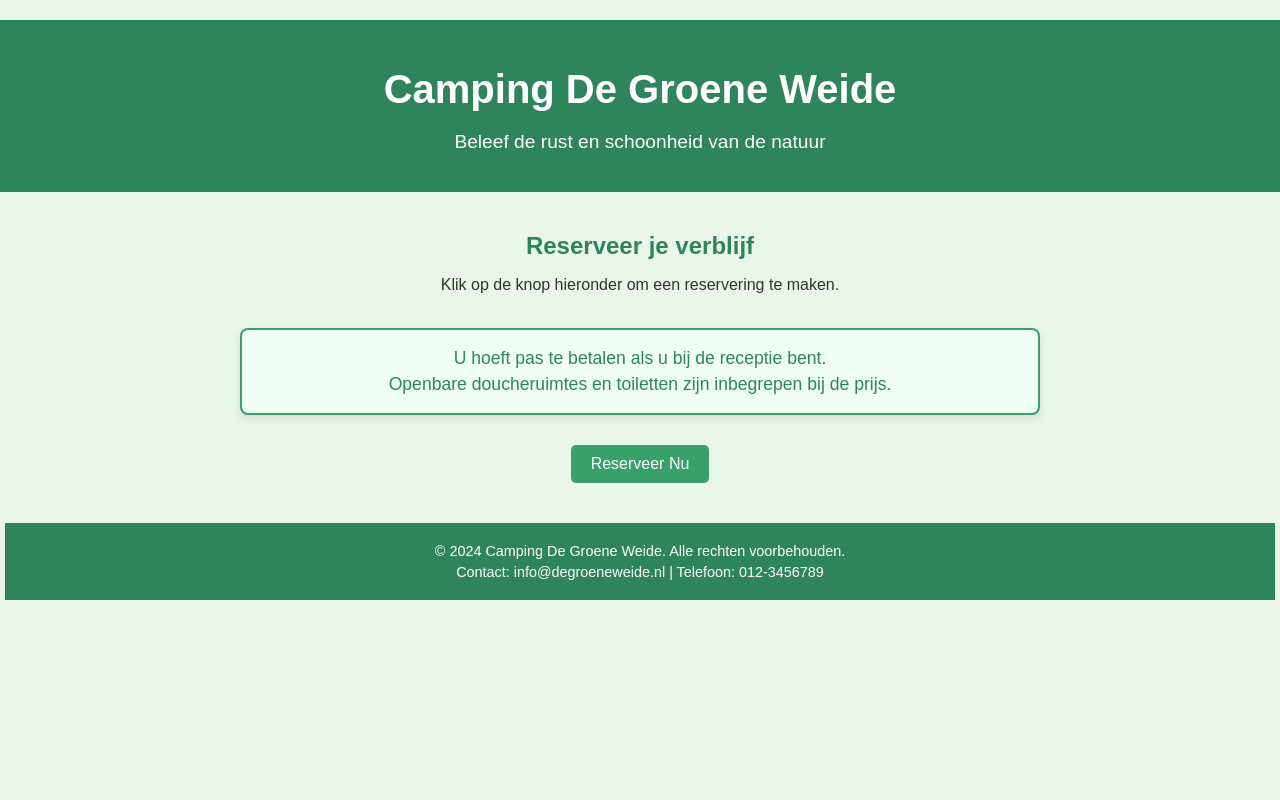
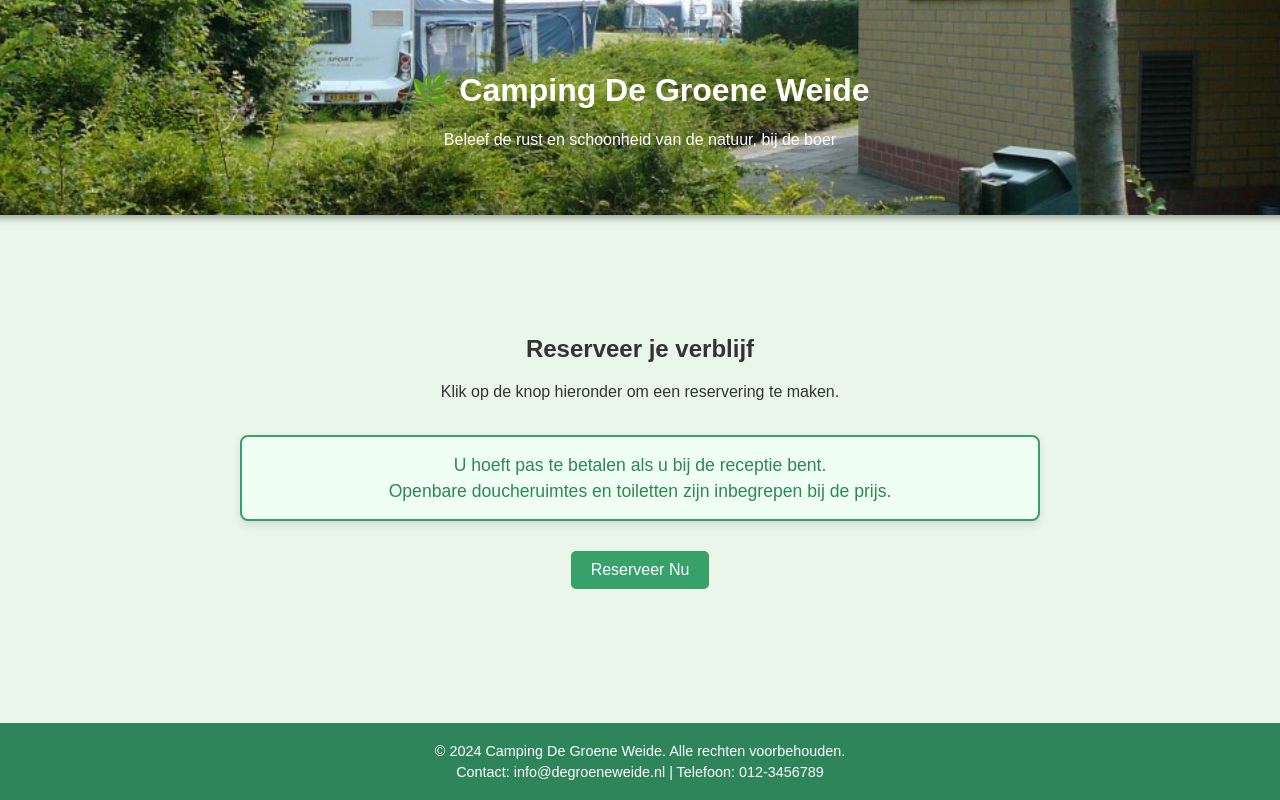
Before and after one commit to LingzanSekema/Boer-Bert-Reserveringssysteem, a PHP site: page / in a window 1280 px wide. Run offline with PHP 8.4, Linux system fonts and the light colour scheme.

Commit message:
opmaak header (concept)

```diff
--- a/index.html
+++ b/index.html
@@ -9,8 +9,8 @@
 <body>
     <header>
         <div class="header-content">
-            <h1>Camping De Groene Weide</h1>
-            <p>Beleef de rust en schoonheid van de natuur</p>
+            <h1><span class="logo">🌿</span> Camping De Groene Weide</h1>
+            <p>Beleef de rust en schoonheid van de natuur, bij de boer</p>
         </div>
     </header>
 
--- a/style.css
+++ b/style.css
@@ -3,59 +3,61 @@ html, body {
     font-family: 'Arial', sans-serif;
     background-color: #eaf6e9;
     color: #333;
-    padding: 0;
     margin: 0;
+    padding: 0; /* Verwijder padding uit de body */
+    width: 100%;
+    height: 100%;
+    box-sizing: border-box; /* Zorg ervoor dat padding geen invloed heeft op de breedte */
+    display: flex;
+    flex-direction: column;
     min-height: 100vh;
-    overflow-y: auto; /* Zorgt ervoor dat verticaal scrollen altijd mogelijk is */
 }
 
-/* Algemene stijl voor body */
+/* Algemene body instellingen voor centreren */
 body {
     display: flex;
     flex-direction: column;
-    align-items: center;
-    justify-content: flex-start; /* Start bovenaan om goed te kunnen scrollen */
-    padding: 20px;
-    box-sizing: border-box;
+    align-items: center; /* Centraal uitlijnen */
+    justify-content: flex-start; /* Zorg ervoor dat de inhoud bovenaan begint */
+    flex-grow: 1;
 }
 
 /* Header */
 header {
     width: 100%;
-    background-color: #2f855a;
+    background-image: url(images/camping1.jpg);
+    background-size: cover;
+    background-position: center;
     color: white;
-    padding: 20px;
     text-align: center;
+    padding: 50px 20px;
+    box-shadow: 0 4px 6px rgba(0, 0, 0, 0.3);
+    margin: 0;
+    position: relative;
+    z-index: 10; /* Zorg ervoor dat de header boven andere elementen komt */
 }
 
-.header-content h1 {
-    font-size: 2.5em;
-    margin-bottom: 10px;
-}
-
-.header-content p {
-    font-size: 1.2em;
-}
-
-/* Hoofdsectie */
+/* Zorg ervoor dat de main-inhoud onder de header staat */
 main {
     width: 100%;
     max-width: 800px;
     text-align: center;
-    margin: 20px 0;
+    margin-top: 100px; /* Verlaag deze marge om de ruimte tussen header en tekst te verminderen */
+    margin-bottom: 20px;
+    box-sizing: border-box;
 }
 
 /* Info-box styling */
 .info-box {
-    background-color: #f0fff4; /* Lichtgroene achtergrond die opvalt */
-    border: 2px solid #38a169; /* Groene rand om te passen bij de natuurthema */
+    background-color: #f0fff4;
+    border: 2px solid #38a169;
     border-radius: 8px;
     padding: 15px;
     margin-bottom: 20px;
     color: #2f855a;
     font-size: 1.1em;
     text-align: center;
-    box-shadow: 0 4px 8px rgba(0, 0, 0, 0.1); /* Zachte schaduw om het vak te laten opvallen */
+    box-shadow: 0 4px 8px rgba(0, 0, 0, 0.1);
 }
 
 .info-box p {
@@ -63,10 +65,63 @@ main {
     line-height: 1.5;
 }
 
-/* Inhoud */
-.content h2 {
-    color: #2f855a;
-    margin-bottom: 10px;
+/* Reserveringsformulier popup */
+.form-popup {
+    display: none;
+    position: fixed;
+    top: 50%;
+    left: 50%;
+    transform: translate(-50%, -50%);
+    background-color: white;
+    padding: 25px;
+    border-radius: 10px;
+    box-shadow: 0 4px 8px rgba(0, 0, 0, 0.2);
+    width: 500px;
+    max-width: 90vw;
+    max-height: 80vh;
+    overflow-y: auto;
+    z-index: 100;
+}
+
+/* Footer */
+footer {
+    width: 100%;
+    background-color: #2f855a;
+    color: white;
+    padding: 15px;
+    text-align: center;
+    font-size: 0.9em;
+    position: relative;
+    box-sizing: border-box;
+    margin-top: auto; /* Duwt de footer naar beneden */
+}
+
+/* Zorg ervoor dat de footer geen ongewenste padding/margin heeft */
+footer p {
+    margin: 5px 0;
+}
+
+/* Formulier en invoervelden */
+form label {
+    display: block;
+    margin-top: 15px;
+    font-size: 1em;
+    color: #444;
+}
+
+input[type="text"],
+input[type="email"],
+input[type="number"],
+input[type="date"],
+select {
+    width: 100%;
+    padding: 10px;
+    margin-top: 5px;
+    border: 1px solid #ccc;
+    border-radius: 5px;
+    font-size: 1em;
+    box-sizing: border-box;
+    text-align: center;
 }
 
 button {
@@ -84,91 +139,3 @@ button {
 button:hover {
     background-color: #2f855a;
 }
-
-/* Popup-styling */
-.form-popup {
-    display: none;
-    position: fixed;
-    top: 50%;
-    left: 50%;
-    transform: translate(-50%, -50%);
-    background-color: white;
-    padding: 25px;
-    border-radius: 10px;
-    box-shadow: 0 4px 8px rgba(0, 0, 0, 0.2);
-    width: 500px;
-    max-width: 90vw;
-    max-height: 80vh;
-    overflow-y: auto;
-    z-index: 100;
-}
-
-form h2 {
-    color: #2f855a;
-    margin-bottom: 20px;
-    font-size: 1.5em;
-}
-
-label {
-    display: block;
-    margin-top: 15px;
-    font-size: 1em;
-    color: #444;
-}
-
-/* SLuitknop voor reserveringsformulier*/
-.sluit-knop {
-    font-size: 24px;
-    font-weight: bold;
-    color: #333;
-    cursor: pointer;
-    position: absolute;
-    top: 10px;
-    right: 15px;
-    text-decoration: none;
-}
-
-/* Stijlen voor invoervelden en selectievakjes */
-input[type="text"],
-input[type="email"],
-input[type="number"],
-input[type="date"],
-select {
-    width: 100%;
-    padding: 10px;
-    margin-top: 5px;
-    border: 1px solid #ccc;
-    border-radius: 5px;
-    font-size: 1em;
-    box-sizing: border-box;
-    text-align: center; /* Centreert tekst in het midden van invoervelden */
-}
-
-/* Centreert de opties in het selectievak */
-select {
-    text-align-last: center;
-}
-
-#annuleer-knop {
-    background-color: #e53e3e;
-    margin-top: 10px;
-}
-
-#annuleer-knop:hover {
-    background-color: #c53030;
-}
-
-/* Footer */
-footer {
-    width: 100%;
-    background-color: #2f855a;
-    color: white;
-    padding: 15px;
-    text-align: center;
-    font-size: 0.9em;
-    margin-top: 20px;
-}
-
-footer p {
-    margin: 5px 0;
-}
```
Also changed, not shown: images/camping1.jpg (added).
